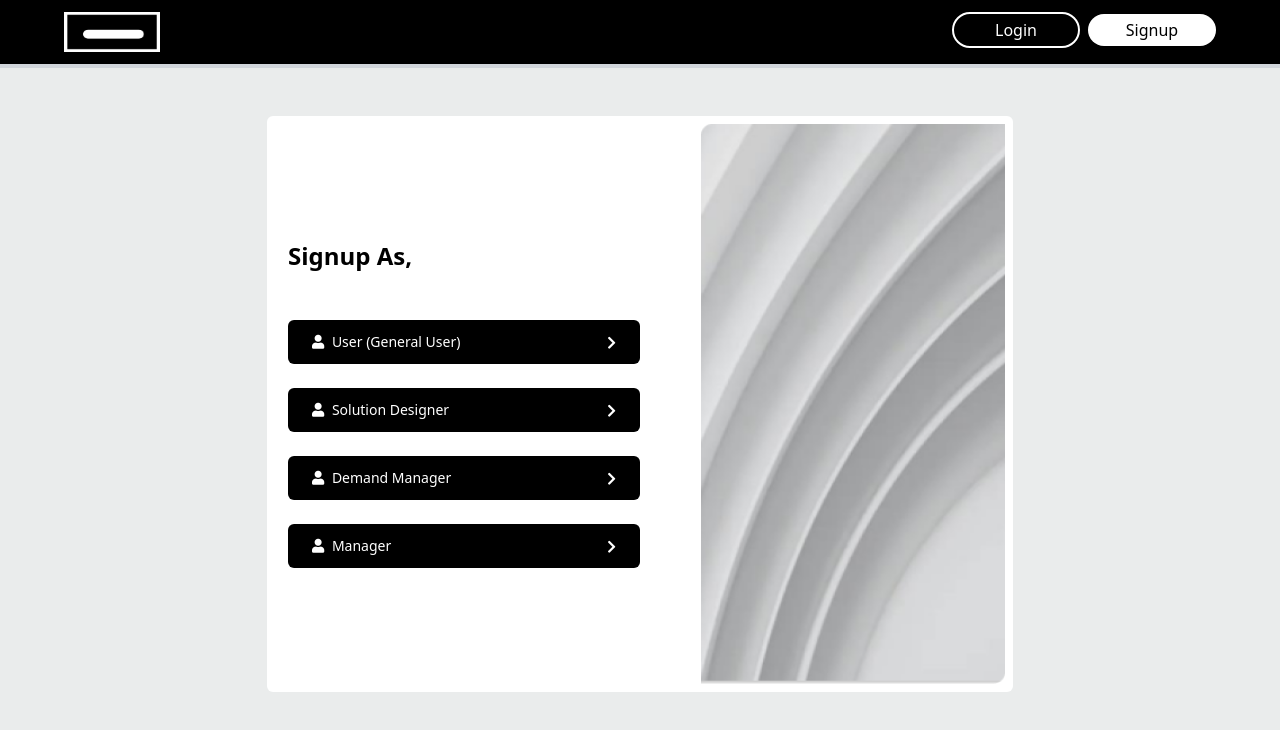
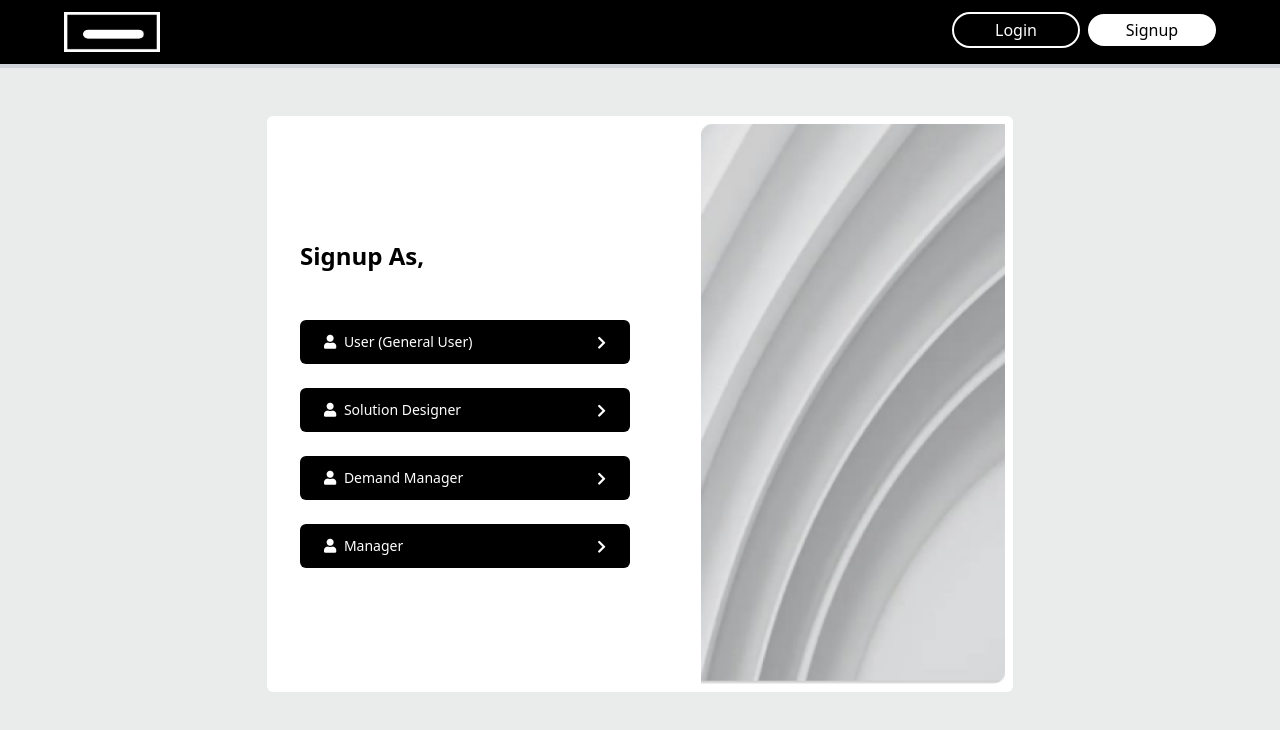
Before and after one commit to oizidbih/Eltechnology, a Vue app: page /signupAs in a window 1280 px wide. Shown: the top 730 px of the page. Built offline with nearby package versions, Linux system fonts and the light colour scheme.

Commit message:
fixed signup as screen

```diff
--- a/src/components/Users.vue
+++ b/src/components/Users.vue
@@ -1,5 +1,5 @@
 <template>
-    <div class="w-96 my-auto ml-3 md:ml-4 lg:ml-auto lg:mr-auto">
+    <div class="w-96 my-auto p-3 md:ml-4 lg:ml-auto lg:mr-auto">
             <h1 class="font-bold text-2xl mb-12">Signup As,</h1>
         <router-link to="/signup/user">
          <div class="px-2 text-sm text-white bg-black py-3 lg:px-6 w-11/12 rounded-md mt-6 flex justify-between">
```
